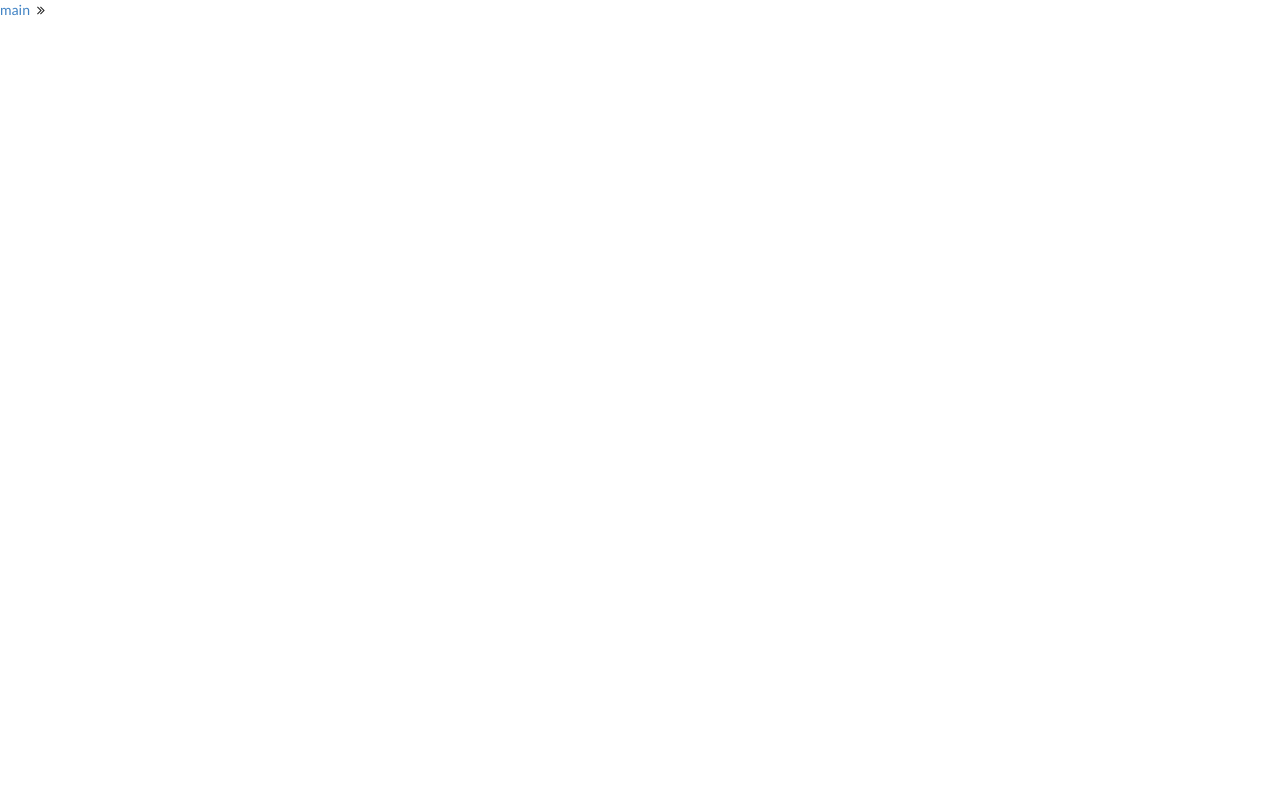
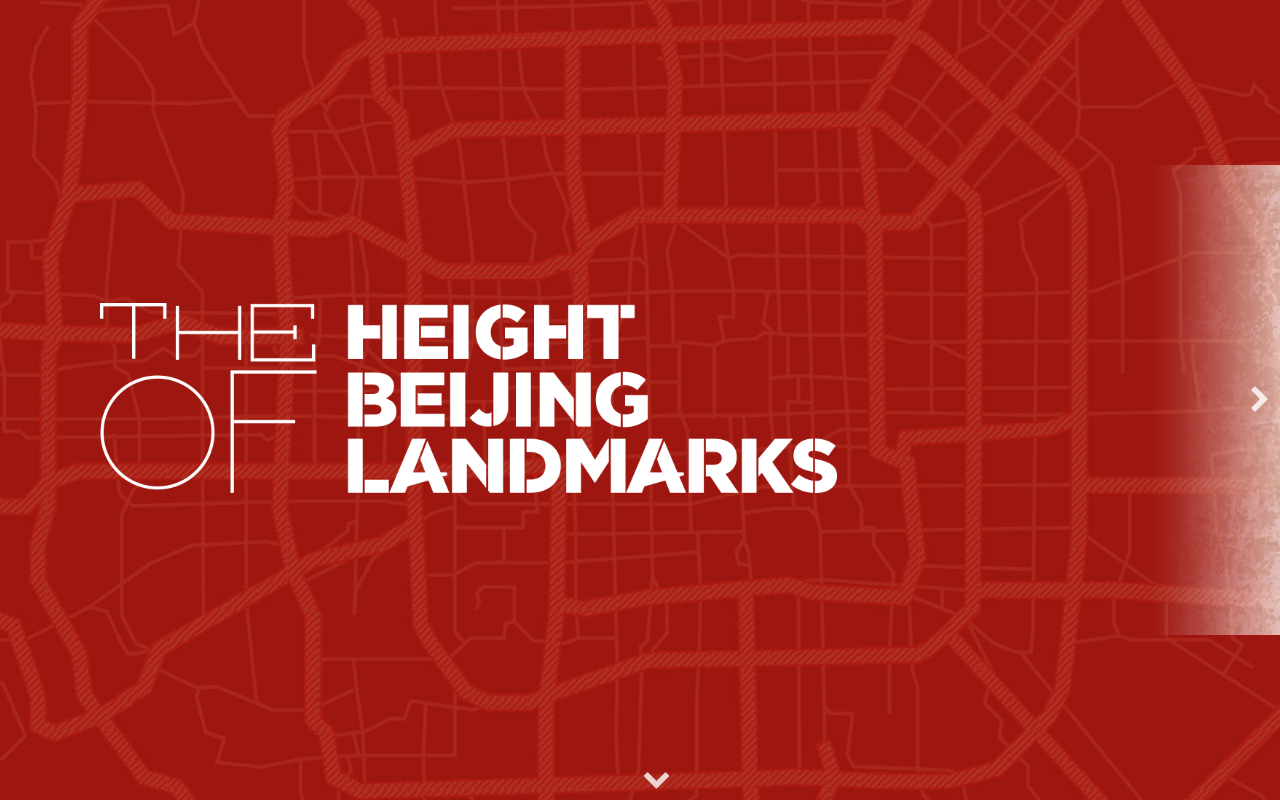
Before and after one commit to Normence/HeightLandmark, a plain HTML site: page index.html in a window 1280 px wide. Drawn offline with nearby package versions, Linux system fonts and the light colour scheme.

Commit message:
first page work

```diff
--- /dev/null
+++ b/index.css
@@ -0,0 +1,49 @@
+.page {
+    overflow: hidden;
+    height: 100%;
+    background: url('./res/jpg/background.jpg') no-repeat;
+    background-size: cover;
+    display: flex;
+    align-items: center;
+    justify-content: space-between;
+}
+
+.title {
+    margin-left: 100px;
+    user-select: none;
+    -webkit-user-drag: none;
+    display: none;
+    visibility: hidden;
+}
+
+.title img {
+    height: 190px;
+    user-select: none;
+    -webkit-user-drag: none;
+}
+
+.scroll {
+    position: absolute;
+    right: 0;
+    height: 470px;
+    width: 130px;;
+    background: url('./res/png/scroll edge.png') no-repeat;
+    background-size: auto, 100%, cover;
+    display: none;
+    visibility: hidden;
+}
+
+.page-detail {
+    position: absolute;
+    right: 0;
+    display: none;
+    visibility: hidden;
+}
+
+.page-preview {
+    position: absolute;
+    left: 50%;
+    bottom: 1%;
+    display: none;
+    visibility: hidden;
+}
--- a/index.html
+++ b/index.html
@@ -6,6 +6,7 @@
   <meta http-equiv="X-UA-Compatible" content="ie=edge">
 
   <title>First Page</title>
+  <link rel="stylesheet" href="./index.css">
   <link rel="stylesheet" type="text/css" href="semantic/dist/semantic.min.css">
   <script
       src="https://code.jquery.com/jquery-3.2.1.min.js"
@@ -13,9 +14,16 @@
       crossorigin="anonymous"></script>
     <script src="http://code.jquery.com/ui/1.12.1/jquery-ui.js"></script>
   <script src="semantic/dist/semantic.min.js"></script>
+  <script src="./index.js"></script>
 </head>
 <body>
-  <a href="./main.html">main</a>
-  <i class="angle double right icon"></i>
+  <div class="page">
+    <div class="scroll"></div>
+    <div class="title">
+        <img src="./res/png/title.png">
+    </div>
+    <i class="inverted link big chevron right icon page-detail"></i>
+    <i class="inverted link big chevron down icon page-preview"></i>
+  </div>
 </body>
 </html>
--- /dev/null
+++ b/index.js
@@ -0,0 +1,24 @@
+$(() => {
+    $('.title').transition('fade right')
+    $('.page-detail').transition('fade left')
+    $('.page-preview').transition('fade up')
+    $('.scroll').transition('fade left')
+
+    $('.page-detail').click(() => {
+        $('.title').transition('fade right')
+        $('.page-detail').transition('fade left')
+        $('.page-preview').transition('fade up')
+        $('.scroll').transition('fade left', () => {
+            window.location.assign('./main.html?id=1')
+        })
+    })
+
+    $('.page-preview').click(() => {
+        $('.title').transition('fade down')
+        $('.page-detail').transition('fade down')
+        $('.page-preview').transition('fade down')
+        $('.scroll').transition('fade down', () => {
+            window.location.assign('./main.html?id=1')
+        })
+    })
+})
--- a/main.css
+++ b/main.css
@@ -26,6 +26,10 @@
     height: 30%;
 }
 
+.lightbox-back {
+    cursor: pointer;
+}
+
 .lightbox-title img {
     height: inherit;
 }
@@ -36,6 +40,8 @@
     width: 100%;
     background: url('./res/jpg/scroll.jpg');
     background-size: auto, 100%, cover;
+    display: none;
+    visibility: hidden;
 }
 
 .container {
@@ -44,6 +50,8 @@
     width: 60%;
     display: flex;
     align-items: center;
+    display: none;
+    visibility: hidden;
 }
 
 .lightbox-item {
@@ -103,10 +111,8 @@
     -webkit-user-drag: none;
 }
 
-.lightbox-back {
+.lightbox-preview {
     position: absolute;
     bottom: 3%;
     right: 30px;
-    cursor: pointer;
-    color: white;
 }
```
Also changed, not shown: main.html (+4 -2 lines), main.js (+22 -12 lines).
